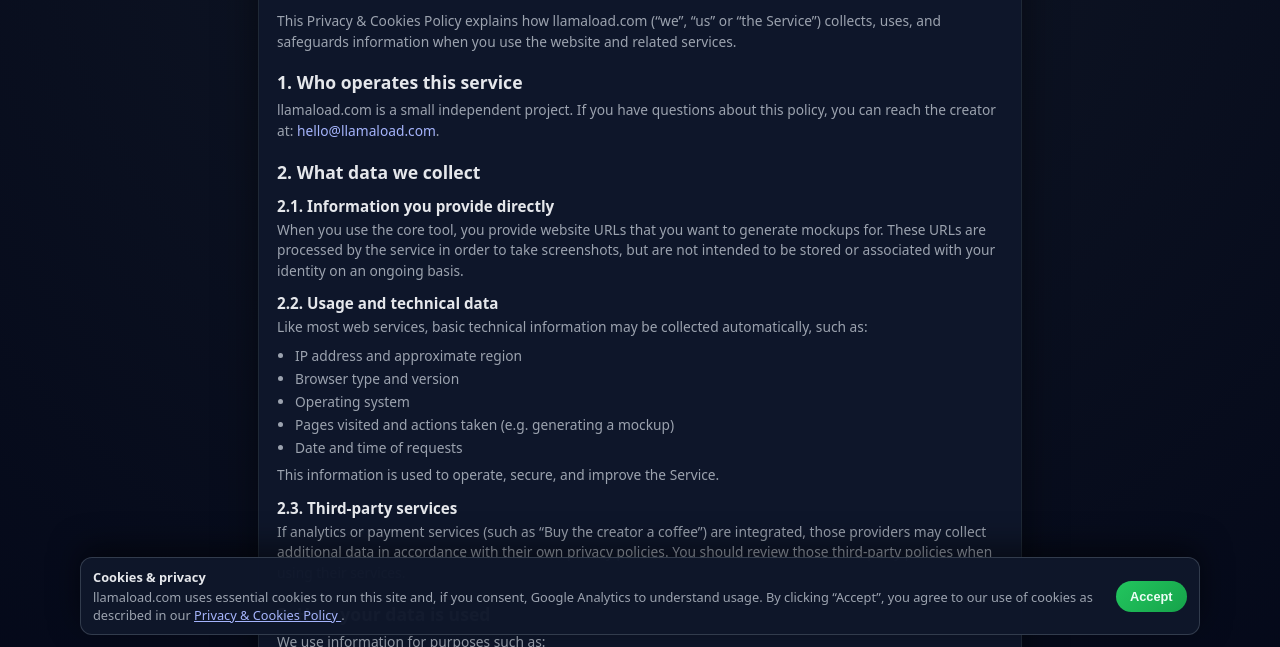
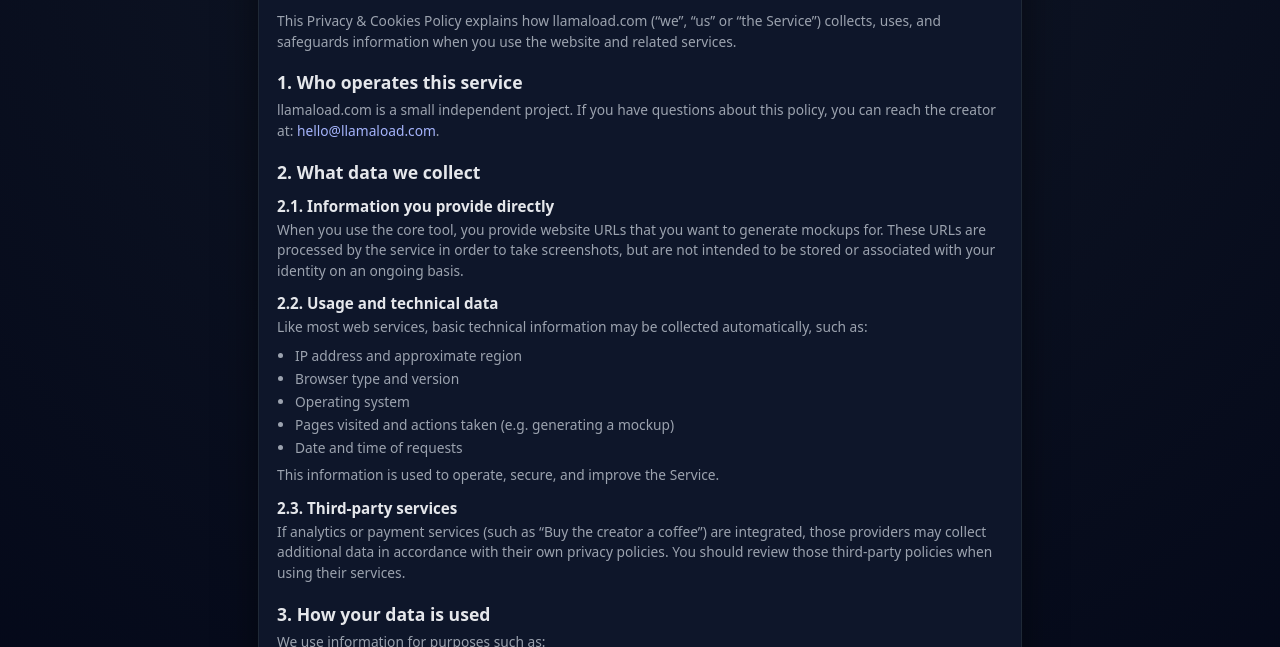
Before and after one commit to FNDRY39/llamaload, a website: page public/privacy.html in a window 1280 px wide. Both pictures are taken after a click on the button "Accept". Shown: the part 153-800 px from the top of the page. Drawn offline with Linux system fonts and the light colour scheme.

Commit message:
Fix cookie banner and gate GA behind consent

```diff
--- a/public/privacy.html
+++ b/public/privacy.html
@@ -333,6 +333,64 @@
     </article>
   </main>
 
+  <script>
+        // Cookie banner + Google Analytics consent logic
+    document.addEventListener("DOMContentLoaded", function () {
+      const banner = document.getElementById("cookieBanner");
+      const acceptBtn = document.getElementById("cookieAcceptBtn");
+      const STORAGE_KEY = "llamaload_cookie_consent";
+
+      if (!banner || !acceptBtn) {
+        console.warn("Cookie banner elements not found");
+        return;
+      }
+
+      // Your GA4 Measurement ID
+      const GA_MEASUREMENT_ID = "G-BBGFEYDLTD";
+
+      function loadGoogleAnalytics() {
+        if (!GA_MEASUREMENT_ID) return;
+
+        // Avoid loading GA multiple times
+        if (window.__llamaloadGaLoaded) return;
+        window.__llamaloadGaLoaded = true;
+
+        // This replicates the inline GA snippet Google gave you
+        window.dataLayer = window.dataLayer || [];
+        function gtag(){ dataLayer.push(arguments); }
+        window.gtag = gtag;
+
+        gtag("js", new Date());
+        gtag("config", GA_MEASUREMENT_ID);
+
+        // This replicates the <script async src="...gtag.js?id=...">
+        const script = document.createElement("script");
+        script.async = true;
+        script.src = "https://www.googletagmanager.com/gtag/js?id=" + GA_MEASUREMENT_ID;
+        document.head.appendChild(script);
+      }
+
+      function hideBanner() {
+        banner.style.display = "none";
+      }
+
+      // Check stored consent on load
+      const hasConsent = localStorage.getItem(STORAGE_KEY);
+      if (hasConsent === "accepted") {
+        hideBanner();
+        loadGoogleAnalytics();
+      }
+
+      // When user clicks "Accept"
+      acceptBtn.addEventListener("click", () => {
+        localStorage.setItem(STORAGE_KEY, "accepted");
+        hideBanner();
+        loadGoogleAnalytics();
+      });
+    });
+
+  </script>
+
 <!-- COOKIE CONSENT BANNER -->
 <div id="cookieBanner" class="cookie-banner" aria-live="polite">
   <div class="cookie-banner-inner">
@@ -354,5 +412,6 @@
 </div>
 
 
+
 </body>
 </html>
```
Also changed, not shown: public/index.html (+9 -5 lines). Lines whose indentation alone changed are shown as unchanged.
